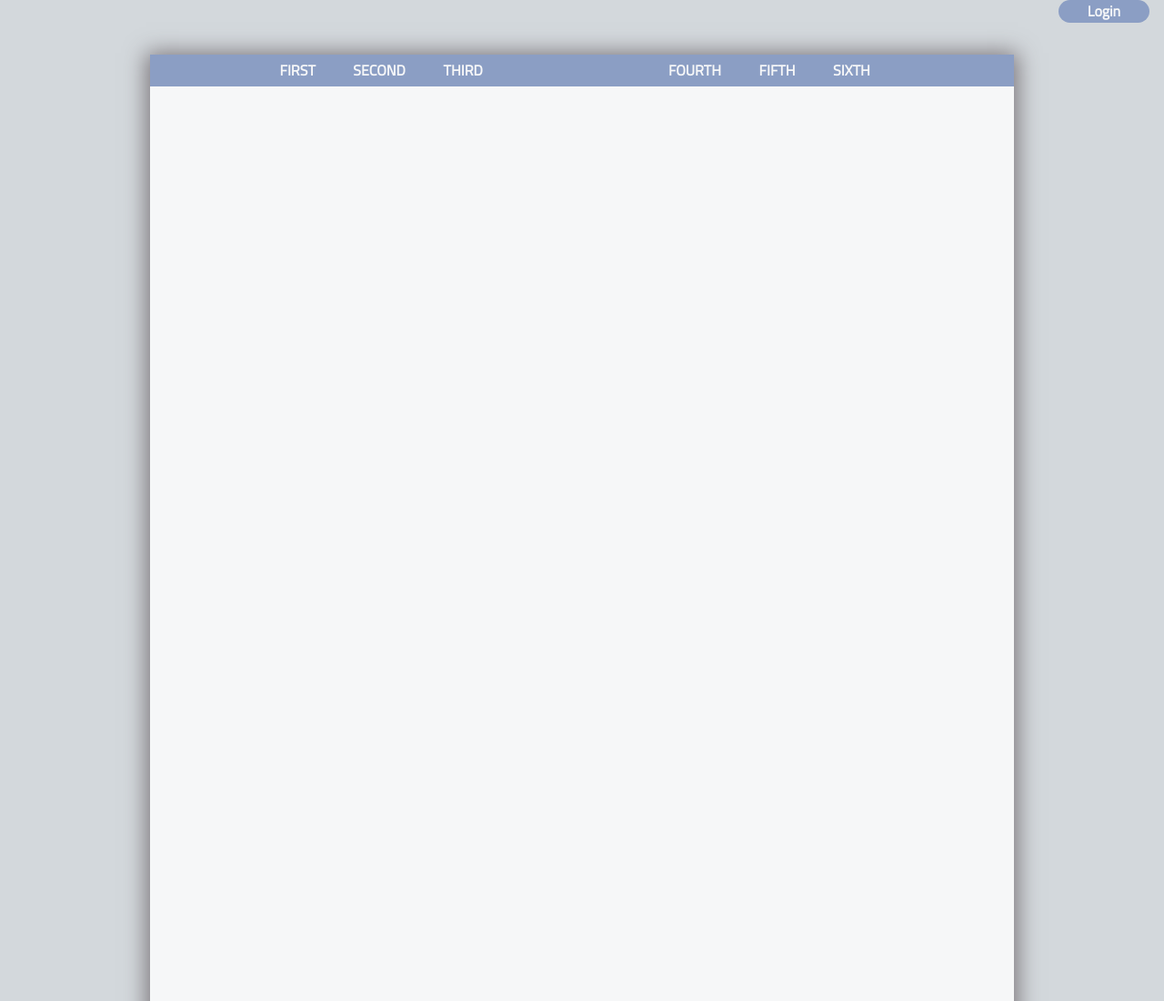
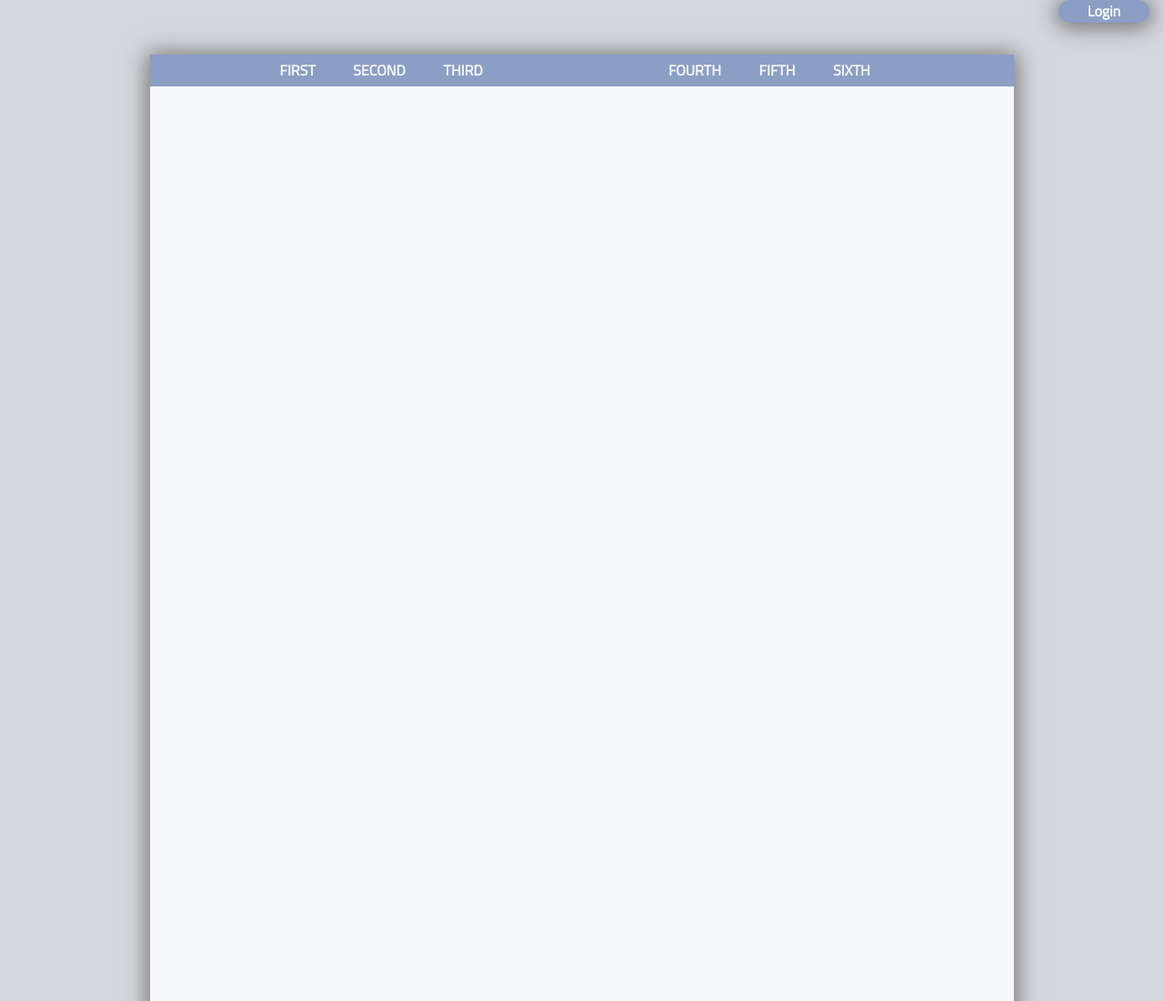
Before and after one commit to HPconnect/hpconnect.github.io, a plain HTML site: page index.html in a window 1280 px wide. Shown: the top 1100 px of the page at 91% size. Drawn offline with Linux system fonts and the light colour scheme.

Commit message:
login shadow?

```diff
--- a/style_sheet.css
+++ b/style_sheet.css
@@ -18,6 +18,9 @@ font-family: 'Titillium Web', sans-serif;
 text-decoration: none;
 border: 1px;
 border-radius: 25px;
+-webkit-box-shadow: 0px 2px 23px 4px rgba(122,117,122,1);
+-moz-box-shadow: 0px 2px 23px 4px rgba(122,117,122,1);
+box-shadow: 0px 2px 23px 4px rgba(122,117,122,1);
 }
 #login a {
 color: #F6F7F8;
```
